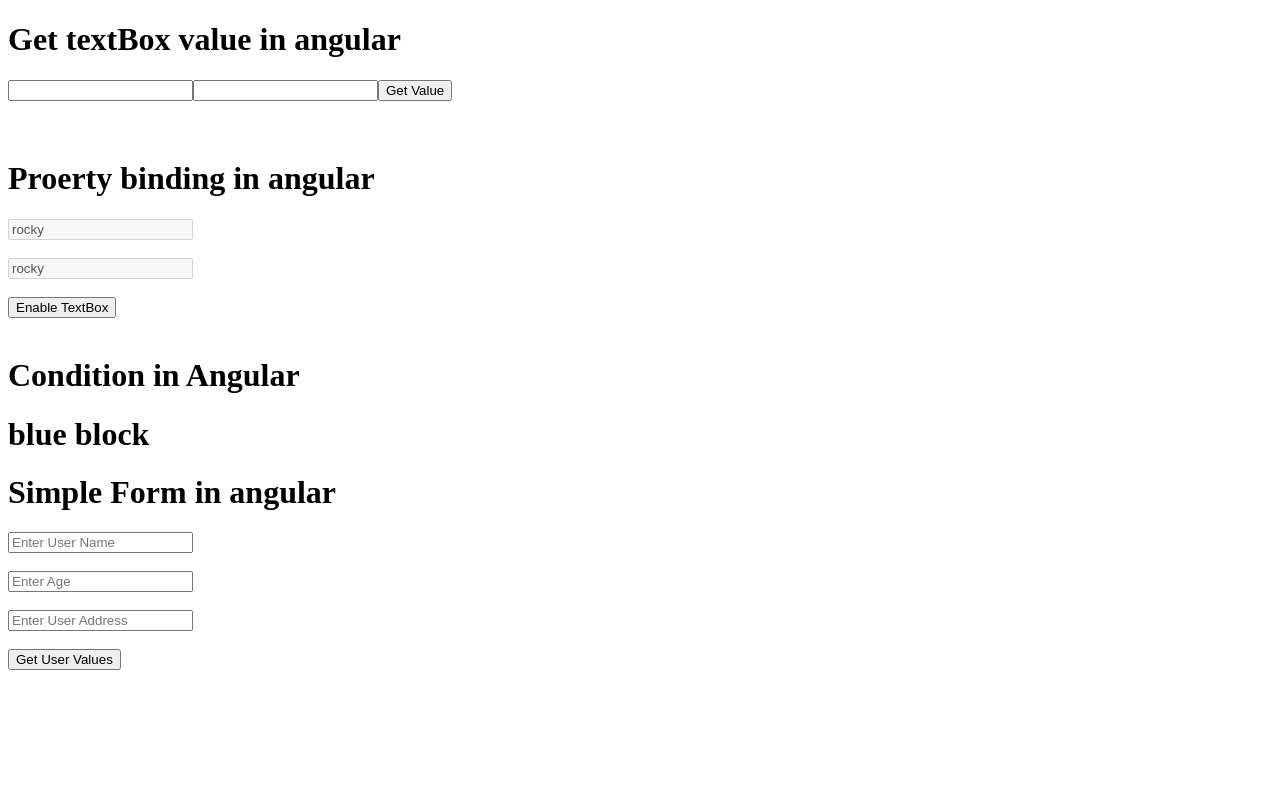
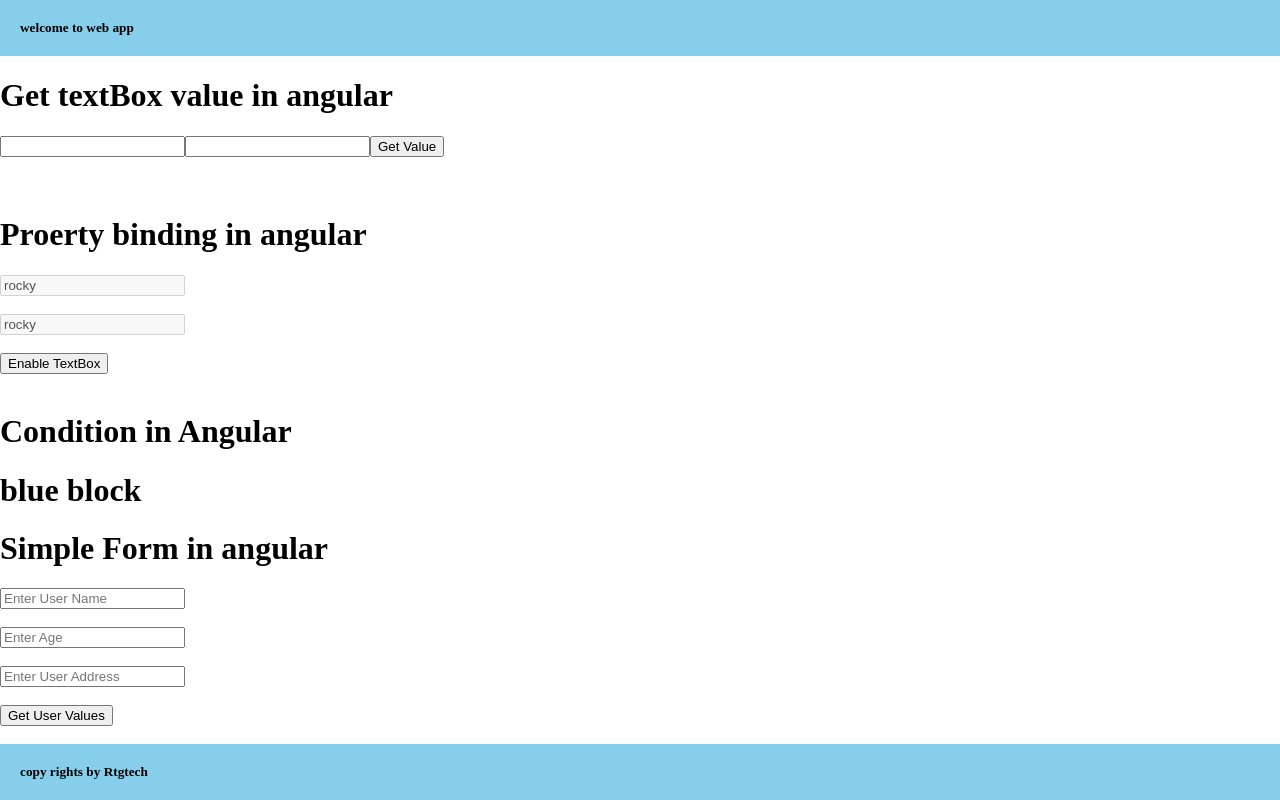
Before and after one commit to RakeshLakhara/demoapp, an Angular app: page / in a window 1280 px wide. Built offline with nearby package versions, Linux system fonts and the light colour scheme.

Commit message:
#16 header and footer

```diff
--- a/src/app/app.component.html
+++ b/src/app/app.component.html
@@ -1,3 +1,4 @@
+<app-header></app-header>
 <h1>Get textBox value in angular</h1>
 <input type="text" (keyup)="getVal($event.target.value)" />
 <input type="text" #box />
@@ -65,3 +66,4 @@
     <br><br>
     <button>Get User Values</button>
 </form>
+<app-footer></app-footer>
--- /dev/null
+++ b/src/app/footer/footer.component.css
@@ -0,0 +1,10 @@
+h5{
+
+    background-color: skyblue;
+    padding: 20px;
+    margin: 0px;
+    position: absolute;
+    bottom: 0;
+    box-sizing: border-box;
+    width: 100%;
+}
--- /dev/null
+++ b/src/app/footer/footer.component.html
@@ -0,0 +1 @@
+<h5>copy rights by Rtgtech</h5>
--- /dev/null
+++ b/src/app/footer/footer.component.ts
@@ -0,0 +1,15 @@
+import { Component, OnInit } from '@angular/core';
+
+@Component({
+  selector: 'app-footer',
+  templateUrl: './footer.component.html',
+  styleUrls: ['./footer.component.css']
+})
+export class FooterComponent implements OnInit {
+
+  constructor() { }
+
+  ngOnInit(): void {
+  }
+
+}
--- /dev/null
+++ b/src/app/header/header.component.css
@@ -0,0 +1,6 @@
+h5{
+
+    background-color: skyblue;
+    padding: 20px;
+    margin: 0px;
+}
--- /dev/null
+++ b/src/app/header/header.component.html
@@ -0,0 +1 @@
+<h5>welcome to web app</h5>
--- /dev/null
+++ b/src/app/header/header.component.ts
@@ -0,0 +1,15 @@
+import { Component, OnInit } from '@angular/core';
+
+@Component({
+  selector: 'app-header',
+  templateUrl: './header.component.html',
+  styleUrls: ['./header.component.css']
+})
+export class HeaderComponent implements OnInit {
+
+  constructor() { }
+
+  ngOnInit(): void {
+  }
+
+}
--- a/src/styles.css
+++ b/src/styles.css
@@ -1 +1,5 @@
 /* You can add global styles to this file, and also import other style files */
+body {
+    margin:0px;
+    padding: 0px;
+}
```
Also changed, not shown: src/app/app.module.ts (+6 -2 lines), 2 other files (tests, documents, lock files or other folders).
